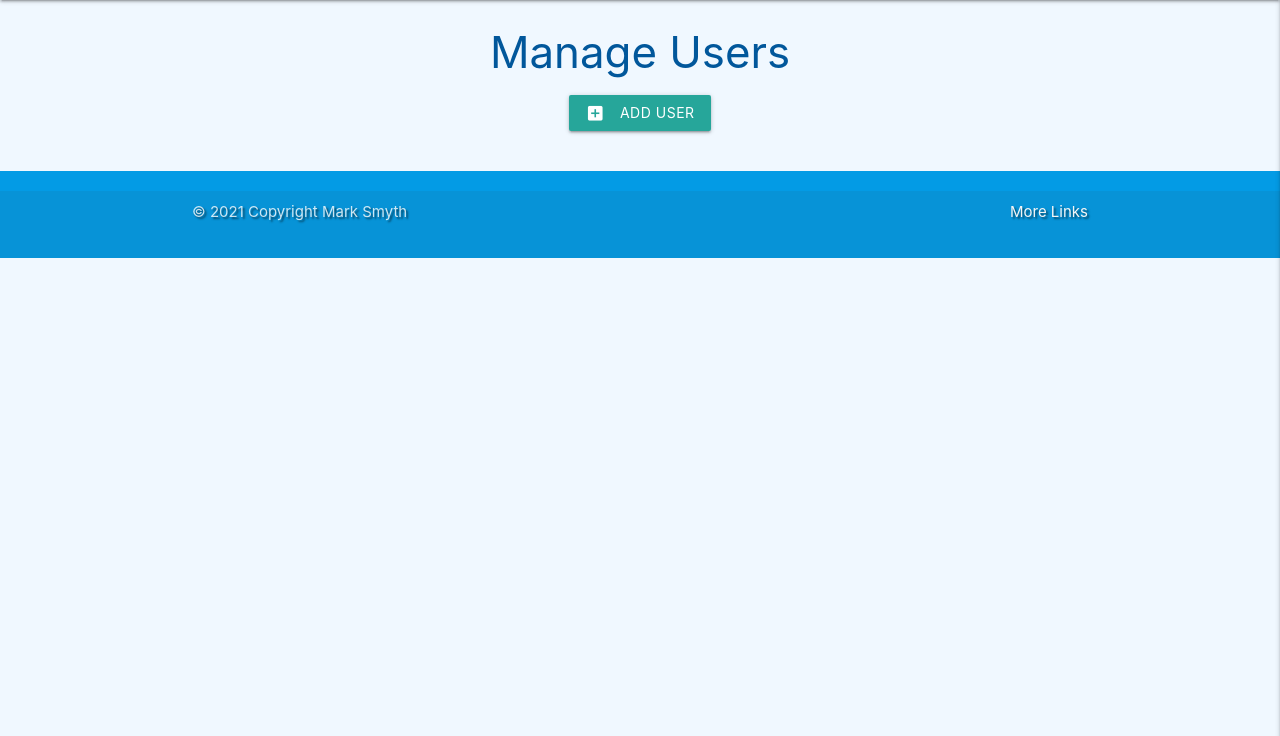
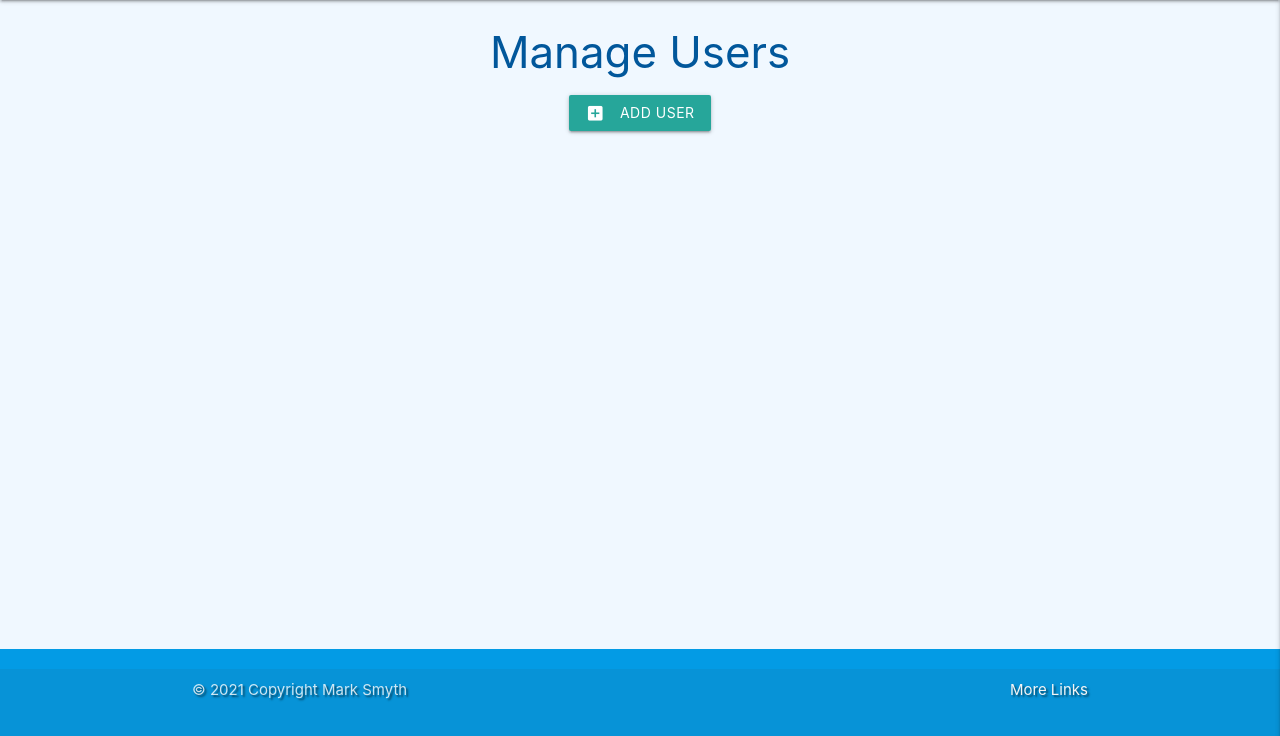
Before and after one commit to marks530/ms3_project, a Flask app: page /manage_users in a window 1280 px wide. Shown: the part 64-800 px from the top of the page. Run offline with Flask 2, Linux system fonts and the light colour scheme; data that the repository does not hold is empty; some libraries are stand-ins or nearby versions.

Commit message:
Return some css code that keeps the footer at bottom of the page

```diff
--- a/static/css/style.css
+++ b/static/css/style.css
@@ -22,3 +22,7 @@ body {
 .profile {
     margin-top: 40px;
 }
+
+main {
+    flex: 1 0 auto;
+}
```
